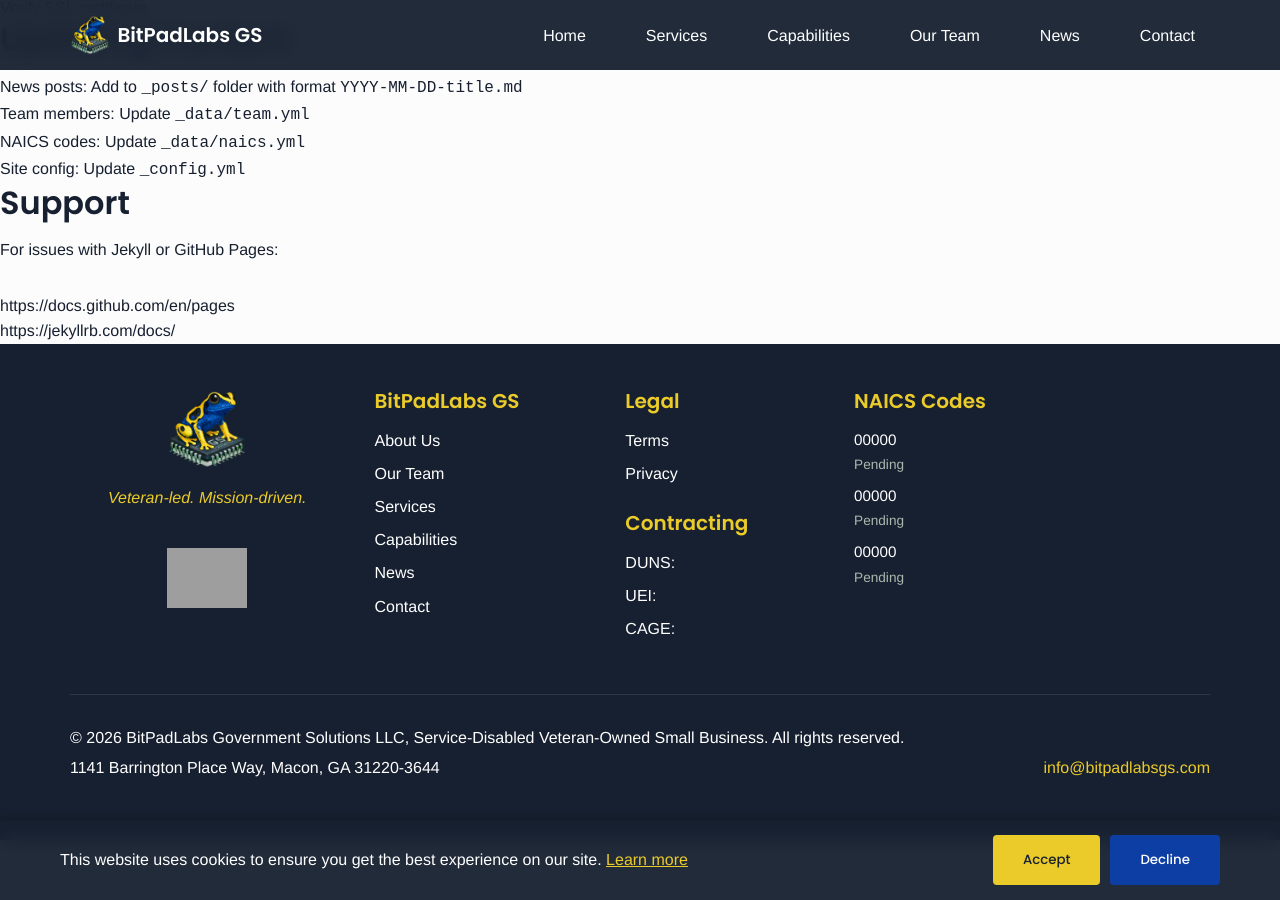
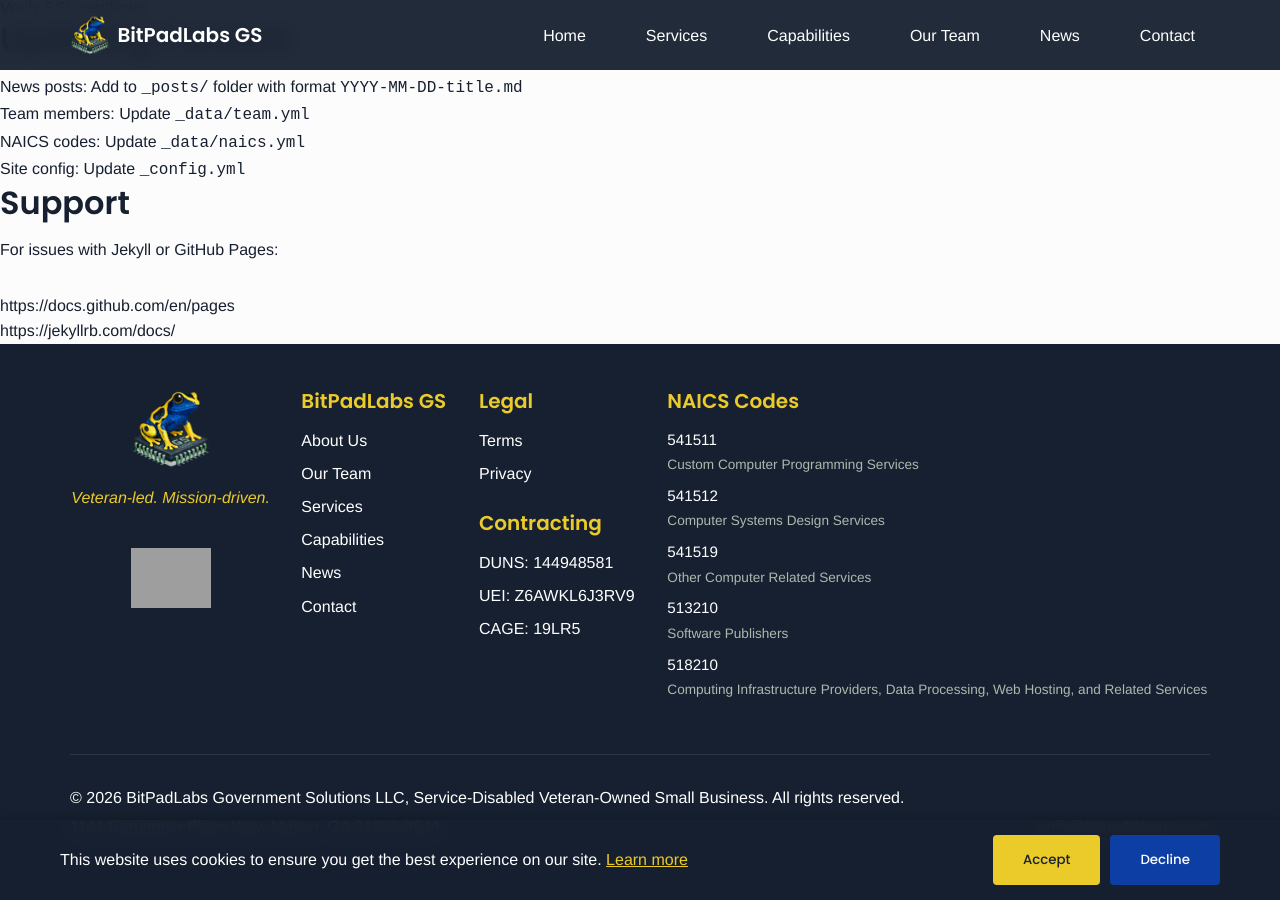
Before and after one commit to BitPadLabs/bitpadlabsgs-site, a Jekyll site: the page built from DEPLOYMENT.md, in a window 1280 px wide and 900 px high, scrolled down 1384 px. Built offline with Jekyll 4.4.1, drawn with Linux system fonts in a browser that asks for light colours; our own code applies the rules of GitHub Pages for plain Markdown files; some of the changed text lies outside the part shown; grey boxes are pictures that could not be loaded.

Commit message:
Populate contracting identifiers and NAICS codes
Add contracting identifiers (CAGE: 19LR5, UEI: Z6AWKL6J3RV9, DUNS: 144948581) across the site and configuration, remove guidance to keep those fields blank, and update NAICS entries to real codes. Files updated: _config.yml, README.md, DEPLOYMENT.md, .github/copilot-instructions.md, and _data/naics.yml. These changes replace placeholders with actual values and mark deployment checklist items as completed to prepare the site for publishing.

```diff
--- a/DEPLOYMENT.md
+++ b/DEPLOYMENT.md
@@ -35,9 +35,9 @@
 
 - [x] All pages created (Home, Services, Capabilities, Team, News, Contact, About, Terms, Privacy)
 - [x] NAICS codes updated
-- [x] CAGE Code: 15LW1
-- [x] UEI: WXU7TJ5MQJW4
-- [ ] DUNS number (currently ##)
+- [x] CAGE Code: 19LR5
+- [x] UEI: Z6AWKL6J3RV9
+- [x] DUNS: 144948581
 - [x] Team photos populated
 - [x] Logo assets in place
 - [x] SDVOSB badge added
--- a/_config.yml
+++ b/_config.yml
@@ -8,9 +8,9 @@
 url: "https://bitpadlabsgs.com"
 
 # Contracting Details
-duns: ""
-uei: ""
-cage: ""
+duns: "144948581"
+uei: "Z6AWKL6J3RV9"
+cage: "19LR5"
 
 # Social
 github_username: BitPadLabs
--- a/_data/naics.yml
+++ b/_data/naics.yml
@@ -1,6 +1,10 @@
-- code: "00000"
-  desc: "Pending"
-- code: "00000"
-  desc: "Pending"
-- code: "00000"
-  desc: "Pending"
+- code: "541511"
+  desc: "Custom Computer Programming Services"
+- code: "541512"
+  desc: "Computer Systems Design Services"
+- code: "541519"
+  desc: "Other Computer Related Services"
+- code: "513210"
+  desc: "Software Publishers"
+- code: "518210"
+  desc: "Computing Infrastructure Providers, Data Processing, Web Hosting, and Related Services"
```
Also changed, not shown: .github/copilot-instructions.md, README.md.
